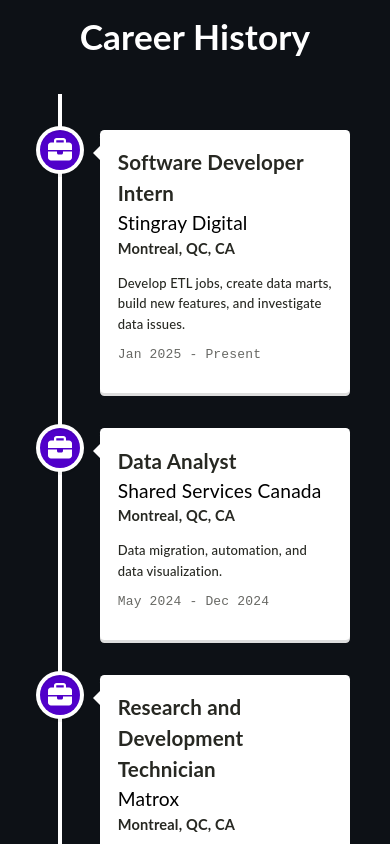
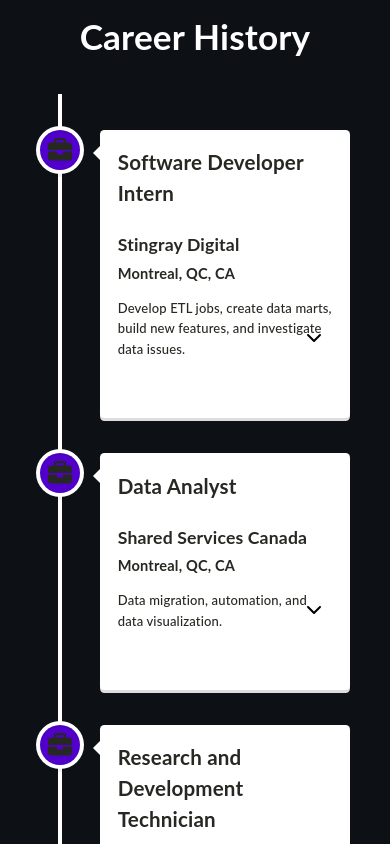
Before and after one commit to AbeKing13/my-portfolio, a React (Create React App) app: page / in a window 390 px wide. Shown: the part 1880-2724 px from the top of the page. Built offline with nearby package versions, Linux system fonts and the light colour scheme.

Commit message:
Issue #2: Adjustment in the frontend of the timeline

```diff
--- a/src/assets/styles/Timeline.scss
+++ b/src/assets/styles/Timeline.scss
@@ -1,4 +1,36 @@
+/* Items container styling */
+.items-container {
+    padding: 2rem;
+    h1 {
+      text-align: center;
+      margin-bottom: 2rem;
+    }
+  }
+
+  /* Smooth transition for the details box */
+  .details-box {
+    max-height: 0;
+    opacity: 0;
+    overflow: hidden;
+    transition: max-height 0.5s ease, opacity 0.5s ease;
+  }
+
+  .details-box.active {
+    max-height: 500px; /* adjust as needed */
+    opacity: 1;
+    margin-top: 1rem;
+  }
+
+  /* Show details-box on hover for desktop version */
+  .hoverable:hover .details-box {
+    display: block;
+  }
+
+  /* Timeline element styles and hover effects */
   .vertical-timeline-element--work {
+    position: relative; /* Create stacking context */
+    z-index: 1; /* Ensure the element is above others */
+
     .vertical-timeline-element-content {
       background: white;
       color: rgb(39, 40, 34);
@@ -21,89 +53,76 @@
     }
   }
 
-  .items-container {
-    padding: 2rem;
-    h1 {
-      text-align: center;
-      margin-bottom: 2rem;
+  /* Mobile specific adjustments */
+  @media (max-width: 768px) {
+    /* Extra space for details on hover */
+    .vertical-timeline-element--work:hover {
+      margin-bottom: 70px; /* Adjust as needed */
+    }
+
+    /* Disable hover zoom on mobile */
+    .vertical-timeline-element--work:hover .vertical-timeline-element-content,
+    .vertical-timeline-element--work:hover .vertical-timeline-element-icon {
+      transform: none;
     }
   }
 
-  /* Details box smooth transition */
-  .details-box {
-    max-height: 0;
-    opacity: 0;
-    overflow: hidden;
-    transition: max-height 0.5s ease, opacity 0.5s ease;
+  /* Container for items that are clickable on mobile */
+  .mobile-clickable {
+    cursor: pointer;
+    position: relative;
   }
 
-  .details-box.active {
-    max-height: 500px; /* adjust as needed */
-    opacity: 1;
-    margin-top: 1rem;
+  /* Arrow icon styling: forcing black color */
+  .click-arrow {
+    position: absolute;
+    bottom: 10px;
+    right: 10px;
+    font-size: 1rem;
+    color: black !important;
+    background-color: transparent;
   }
 
-
-  .hoverable:hover .details-box {
-    display: block;
+  .click-arrow svg {
+    fill: black !important;
   }
 
-  .vertical-timeline-element--work {
-    position: relative; /* Ensure the element creates a stacking context */
-    z-index: 1; /* Ensure the element is above other elements */
-  }
-
-  @media (max-width: 768px) {
-    .vertical-timeline-element--work:hover {
-      margin-bottom: 70px; /* Adjust this value as needed to ensure space for the details box */
-    }
-  }
-
-
+  /* General timeline typography */
   .vertical-timeline span {
     color: white;
     font-family: 'Courier Prime', monospace;
   }
 
-.vertical-timeline p {
-    color: rgb(39, 40, 34);
-}
-
+  .vertical-timeline p,
   .vertical-timeline-element p {
     color: rgb(39, 40, 34);
   }
 
-.vertical-timeline-element h3 {
-    color: rgb(39, 40, 34);
+  /* Title, company, and subtitle styling with reduced spacing */
+  .vertical-timeline-element-title,
+  .vertical-timeline-element-company,
+  .vertical-timeline-element-subtitle {
+    color: rgb(39, 40, 34) !important;
+    margin-bottom: 0.25rem;
   }
 
-.vertical-timeline-element h4 {
-    font-size: 1.2rem;
-    font-weight: normal;
-    color: rgb(0, 0, 0);
-    margin-top: 0;
-    margin-bottom: 0;
+  /* Light mode overrides */
+  .light-mode {
+    .vertical-timeline-element--work {
+      .vertical-timeline-element-content {
+        background: #f8f9fa; /* lighter background */
+        color: #0d1116;      /* darker text */
+      }
+      .vertical-timeline-element-content-arrow {
+        border-right: 7px solid #f8f9fa;
+      }
+      .vertical-timeline-element-icon {
+        background: #0d1116;
+        color: #f8f9fa;
       }
 
-.vertical-timeline-element h5 {
-    color: rgb(39, 40, 34);
-
     }
-
-.vertical-timeline-element span {
-    color: rgb(39, 40, 34);
-}
-
-.vertical-timeline-element .vertical-timeline-element-date {
-    color: white;
-}
-
-.svg-inline--fa {
-    color: white;
-}
-
-@media screen and (max-width: 1170px) {
-    .vertical-timeline-element .vertical-timeline-element-date {
-        color: rgb(39, 40, 34);
+    .vertical-timeline::before {
+        background: #000000;
       }
   }
--- a/src/components/Timeline/TimelineItem.tsx
+++ b/src/components/Timeline/TimelineItem.tsx
@@ -1,8 +1,7 @@
 import React from 'react';
 import { VerticalTimelineElement } from 'react-vertical-timeline-component';
 import { FontAwesomeIcon } from '@fortawesome/react-fontawesome';
-import { faBriefcase } from '@fortawesome/free-solid-svg-icons';
-
+import { faBriefcase, faChevronDown, faChevronUp } from '@fortawesome/free-solid-svg-icons';
 
 interface TimelineItemProps {
   index: number;
@@ -31,7 +30,6 @@
   details,
   icon = <FontAwesomeIcon icon={faBriefcase} />
 }: TimelineItemProps) {
-
   const handleClick = () => {
     if (isMobile) {
       setActiveElement(activeElement === index ? null : index);
@@ -51,12 +49,15 @@
         onClick={isMobile ? handleClick : undefined}
         onMouseEnter={!isMobile ? () => setActiveElement(index) : undefined}
         onMouseLeave={!isMobile ? () => setActiveElement(null) : undefined}
-        className={isMobile ? '' : 'hoverable'}
+        className={isMobile ? 'mobile-clickable' : 'hoverable'}
       >
         <h3 className="vertical-timeline-element-title">{title}</h3>
         <h4 className="vertical-timeline-element-company">{company}</h4>
         <h5 className="vertical-timeline-element-subtitle">{subtitle}</h5>
         <p>{description}</p>
+        <div className="click-arrow">
+          <FontAwesomeIcon icon={activeElement === index ? faChevronUp : faChevronDown} />
+        </div>
         <div className={`details-box ${activeElement === index ? 'active' : ''}`}>
           {details}
         </div>
```
Lines whose indentation alone changed are shown as unchanged.
